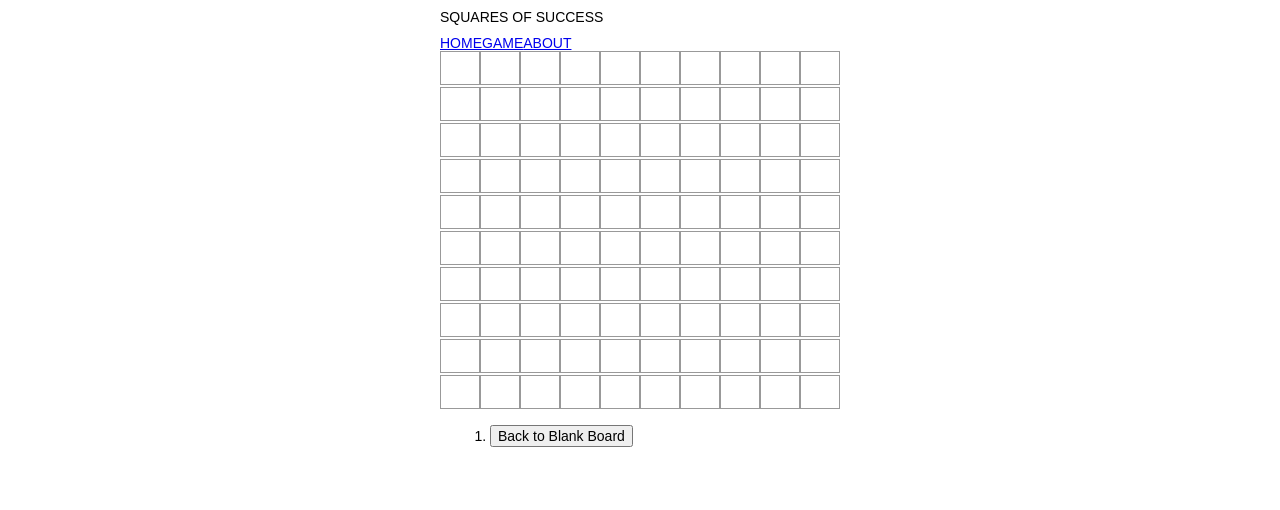
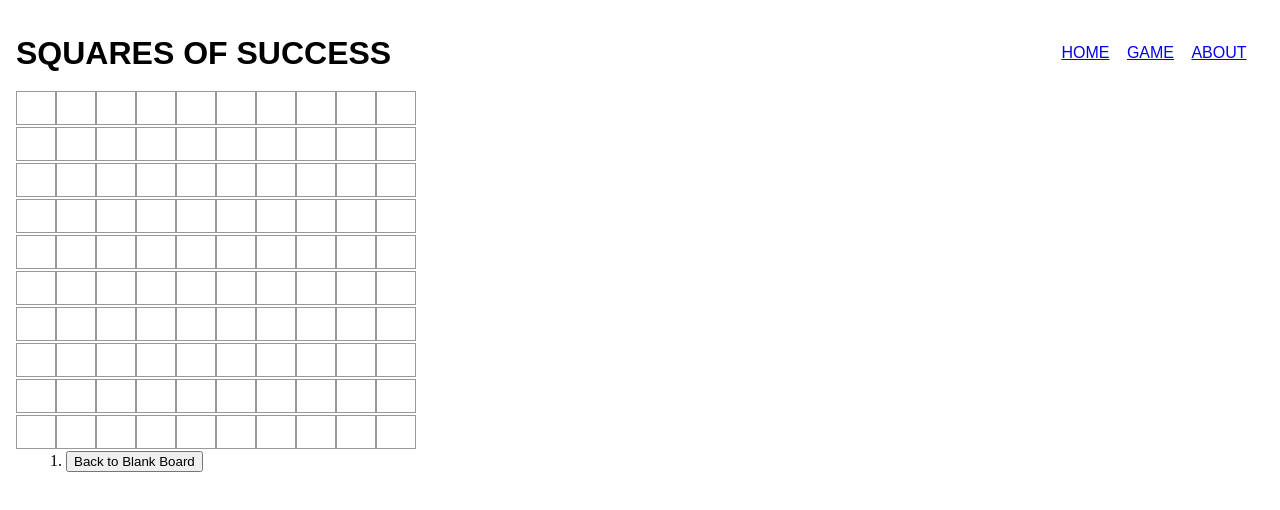
Before and after one commit to lemonmade1/Squares_Of_Success, a React (Create React App) app: page /game in a window 1280 px wide. Shown: the top 510 px of the page. Built offline with nearby package versions, Linux system fonts and the light colour scheme.

Commit message:
fix navbar

```diff
--- a/src/components/App/App.css
+++ b/src/components/App/App.css
@@ -0,0 +1,4 @@
+.App {
+  width: 100%;
+  height: 100%;
+}
--- a/src/components/Game/Game.css
+++ b/src/components/Game/Game.css
@@ -0,0 +1,14 @@
+/* ||||||||||||| GAME ||||||||||||| */
+
+.container {
+  width: 100%;
+}
+
+.game {
+  display: flex;
+  flex-direction: row;
+}
+
+.game-info {
+  margin-left: 20px;
+}
--- a/src/components/Game/Game.jsx
+++ b/src/components/Game/Game.jsx
@@ -1,6 +1,8 @@
 import React, { Component } from 'react';
 
 import Board from '../Board/Board';
+
+import './Game.css';
 
 function boardComplete(squares) {
 
--- a/src/components/Home/Home.jsx
+++ b/src/components/Home/Home.jsx
@@ -1,4 +1,6 @@
 import React from 'react';
+
+import './Home.css';
 
 const Home = () => {
   return (
--- a/src/components/NavBar/NavBar.css
+++ b/src/components/NavBar/NavBar.css
@@ -0,0 +1,11 @@
+.NavBar-App {
+  display: flex;
+  justify-content: space-between;
+  align-items: center;
+}
+
+.navbar {
+  width: 220px;
+  display: flex;
+  justify-content: space-evenly;
+}
--- a/src/components/NavBar/NavBar.jsx
+++ b/src/components/NavBar/NavBar.jsx
@@ -11,7 +11,7 @@ class NavBar extends Component {
       <div className="NavBar-App">
         <h1>SQUARES OF SUCCESS</h1>
 
-        <nav>
+        <nav className="navbar">
           <Link to='/'>HOME</Link>
           <Link to='/game'>GAME</Link>
           <Link to='/about'>ABOUT</Link>
--- a/src/index.css
+++ b/src/index.css
@@ -1,11 +1,62 @@
-* {
-  box-sizing: border-box;
-  font: 14px "Century Gothic", Futura, sans-serif;
+/*
+  http://meyerweb.com/eric/tools/css/reset/
+  v2.0 | 20110126
+  License: none (public domain)
+*/
+
+html, body, div, p, img, ol, ul, li, table,
+tbody, thead, tr, th, td, footer, header {
+	margin: 0;
+	padding: 0;
+	border: 0;
+	font-size: 100%;
+	font: inherit;
+	vertical-align: baseline;
+}
+
+/* HTML5 display-role reset for older browsers */
+article, aside, details, figcaption, figure,
+footer, header, hgroup, menu, nav, section {
+	display: block;
 }
 
 body {
-  margin: 0;
+	line-height: 1;
+}
 
+ul {
+	list-style: none;
+}
+
+blockquote, q {
+	quotes: none;
+}
+
+blockquote:before, blockquote:after,
+q:before, q:after {
+	content: '';
+	content: none;
+}
+
+table {
+	border-collapse: collapse;
+	border-spacing: 0;
+}
+
+/* ||||||||||||| END RESET ||||||||||||| */
+
+* {
+  box-sizing: border-box;
+  font-family: "Century Gothic", Futura, sans-serif;
+}
+
+html, body {
+  width: 100%;
+  height: 100vh;
+}
+
+body {
+  padding: 1em;
 }
 
 ol, ul {
@@ -13,22 +64,9 @@ ol, ul {
 }
 
 #root {
+  width: 100%;
+  height: 100%;
   display: flex;
   justify-content: center;
   align-items: center;
 }
-
-/* ||||||||||||| GAME ||||||||||||| */
-
-.container {
-  width: 100%;
-}
-
-.game {
-  display: flex;
-  flex-direction: row;
-}
-
-.game-info {
-  margin-left: 20px;
-}
```
Also changed, not shown: src/components/App/App.jsx (+5 -5 lines).
